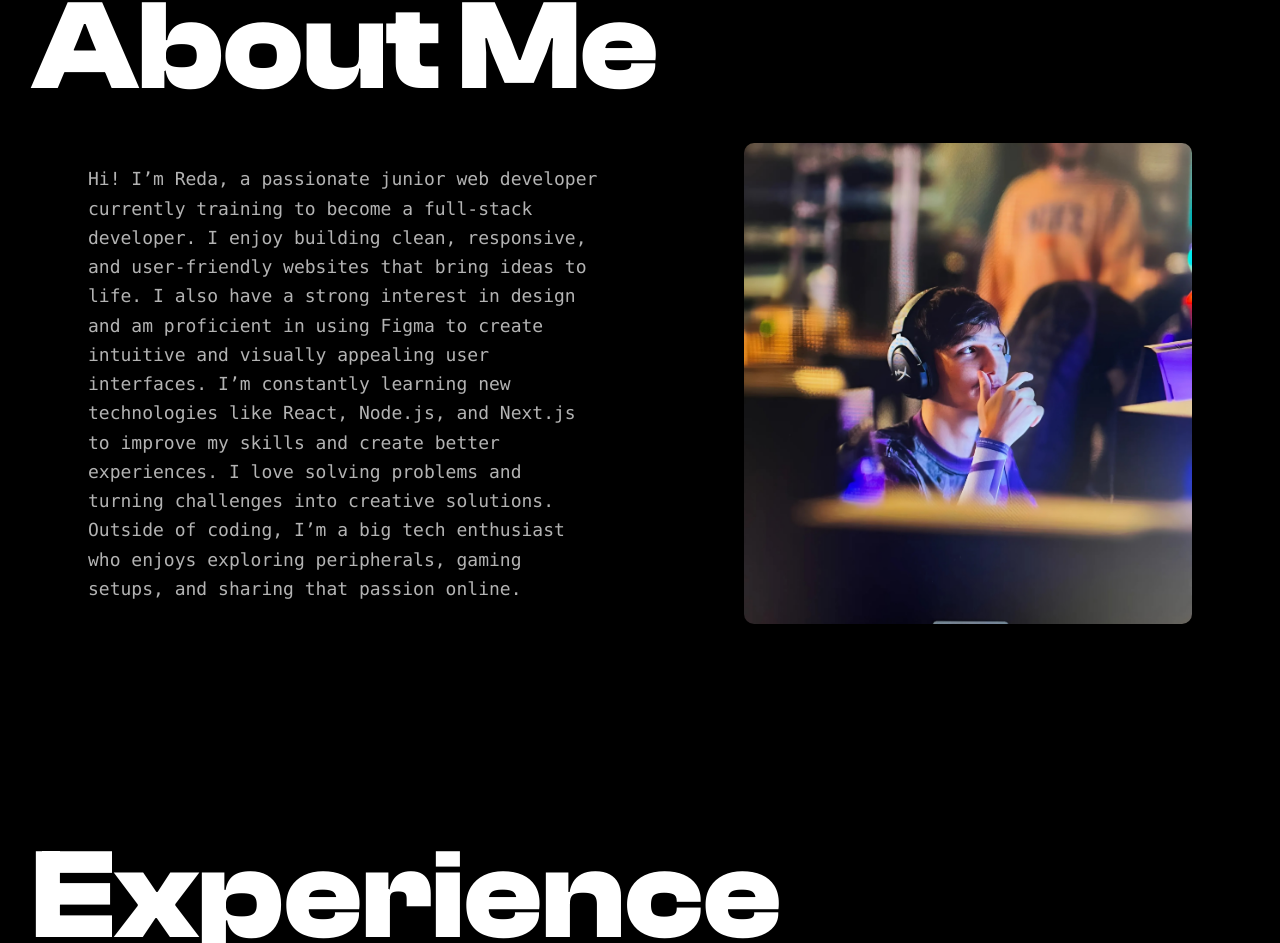
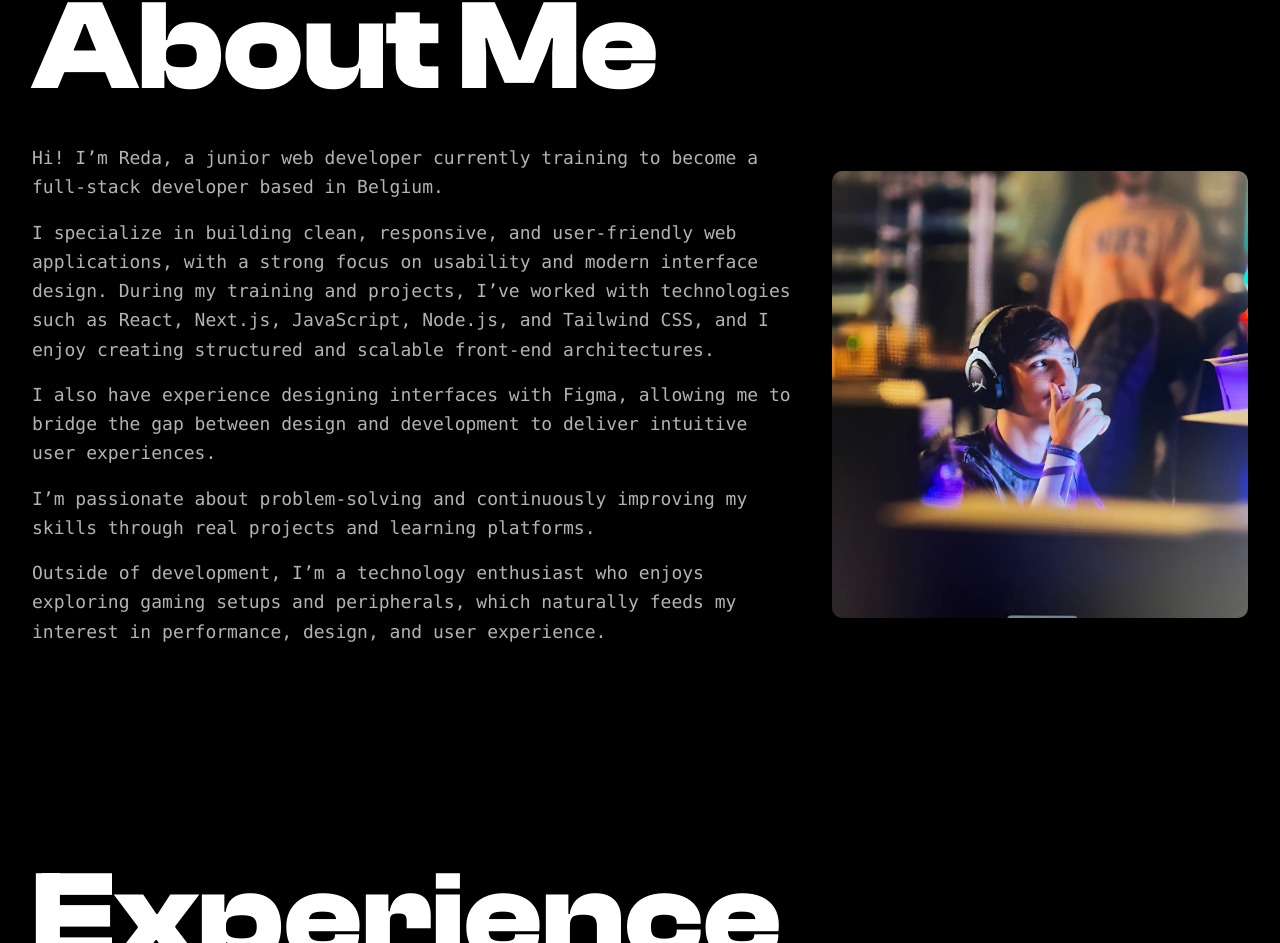
Before and after one commit to redasnkrs/Portfolio., a React (Vite) app: page / in a window 1280 px wide. Shown: the part 937-1880 px from the top of the page. Built offline with nearby package versions, Linux system fonts and the light colour scheme.

Commit message:
update: about me section text and layout adjustments

```diff
--- a/src/components/About.tsx
+++ b/src/components/About.tsx
@@ -1,33 +1,38 @@
-// import { useMemo } from "react";
-import { aboutme } from "../data/info.json";
 
 export function About() {
-  // const skills = useMemo(
-  //   () => [
-  //     "React",
-  //     "TypeScript",
-  //     "Node.js",
-  //     "Next.js",
-  //     "SQL",
-  //     "Tailwind",
-  //     "PHP",
-  //     "Docker",
-  //     "symfony",
-  //     "WordPress",
-  //     "Express",
-  //     "Linux",
-  //   ],
-  //   [],
-  // );
   return (
     <section id="about" className="section px-4 sm:px-6 lg:px-8">
       <div className="lg:text-left text-center">
         <h2 className="text-7xl sm:text-7xl lg:text-9xl mb-8">About Me</h2>
       </div>
       <div className="container-xl flex flex-col lg:flex-row justify-around items-center gap-12 lg:gap-8">
-        <p className="text-base sm:text-lg text-[rgba(255,255,255,0.7)] leading-relaxed max-w-2xl lg:max-w-lg text-center lg:text-left">
-          {aboutme}
-        </p>
+        <div className="text-base sm:text-lg text-[rgba(255,255,255,0.7)] leading-relaxed max-w-2xl lg:max-w-3xl text-center lg:text-left space-y-4">
+          <p>
+            Hi! I’m Reda, a junior web developer currently training to become a
+            full-stack developer based in Belgium.
+          </p>
+          <p>
+            I specialize in building clean, responsive, and user-friendly web
+            applications, with a strong focus on usability and modern interface
+            design. During my training and projects, I’ve worked with technologies
+            such as React, Next.js, JavaScript, Node.js, and Tailwind CSS, and I
+            enjoy creating structured and scalable front-end architectures.
+          </p>
+          <p>
+            I also have experience designing interfaces with Figma, allowing me to
+            bridge the gap between design and development to deliver intuitive
+            user experiences.
+          </p>
+          <p>
+            I’m passionate about problem-solving and continuously improving my
+            skills through real projects and learning platforms.
+          </p>
+          <p>
+            Outside of development, I’m a technology enthusiast who enjoys
+            exploring gaming setups and peripherals, which naturally feeds my
+            interest in performance, design, and user experience.
+          </p>
+        </div>
         <div className="w-full max-w-sm lg:max-w-md h-auto overflow-hidden rounded-lg">
           <img
             src="/assets/lan.jpeg"
--- a/src/data/info.json
+++ b/src/data/info.json
@@ -1,7 +1,3 @@
 {
-  "name": "Reda Dahmani",
-  "age": "22 years old",
-  "title": "Full-stack developper, Software developper",
-  "bio": "I build and scale web application from concept to completion.",
-  "aboutme": "Hi! I’m Reda, a passionate junior web developer currently training to become a full-stack developer. I enjoy building clean, responsive, and user-friendly websites that bring ideas to life. I also have a strong interest in design and am proficient in using Figma to create intuitive and visually appealing user interfaces. I’m constantly learning new technologies like React, Node.js, and Next.js to improve my skills and create better experiences. I love solving problems and turning challenges into creative solutions. Outside of coding, I’m a big tech enthusiast who enjoys exploring peripherals, gaming setups, and sharing that passion online."
+  "aboutme": "Hi! I’m Reda, a junior web developer currently training to become a full-stack developer based in Belgium.\n\nI specialize in building clean, responsive, and user-friendly web applications, with a strong focus on usability and modern interface design. During my training and projects, I’ve worked with technologies such as React, Next.js, JavaScript, Node.js, and Tailwind CSS, and I enjoy creating structured and scalable front-end architectures.\n\nI also have experience designing interfaces with Figma, allowing me to bridge the gap between design and development to deliver intuitive user experiences.\n\nI’m passionate about problem-solving and continuously improving my skills through real projects and learning platforms.\n\nOutside of development, I’m a technology enthusiast who enjoys exploring gaming setups and peripherals, which naturally feeds my interest in performance, design, and user experience."
 }
```
